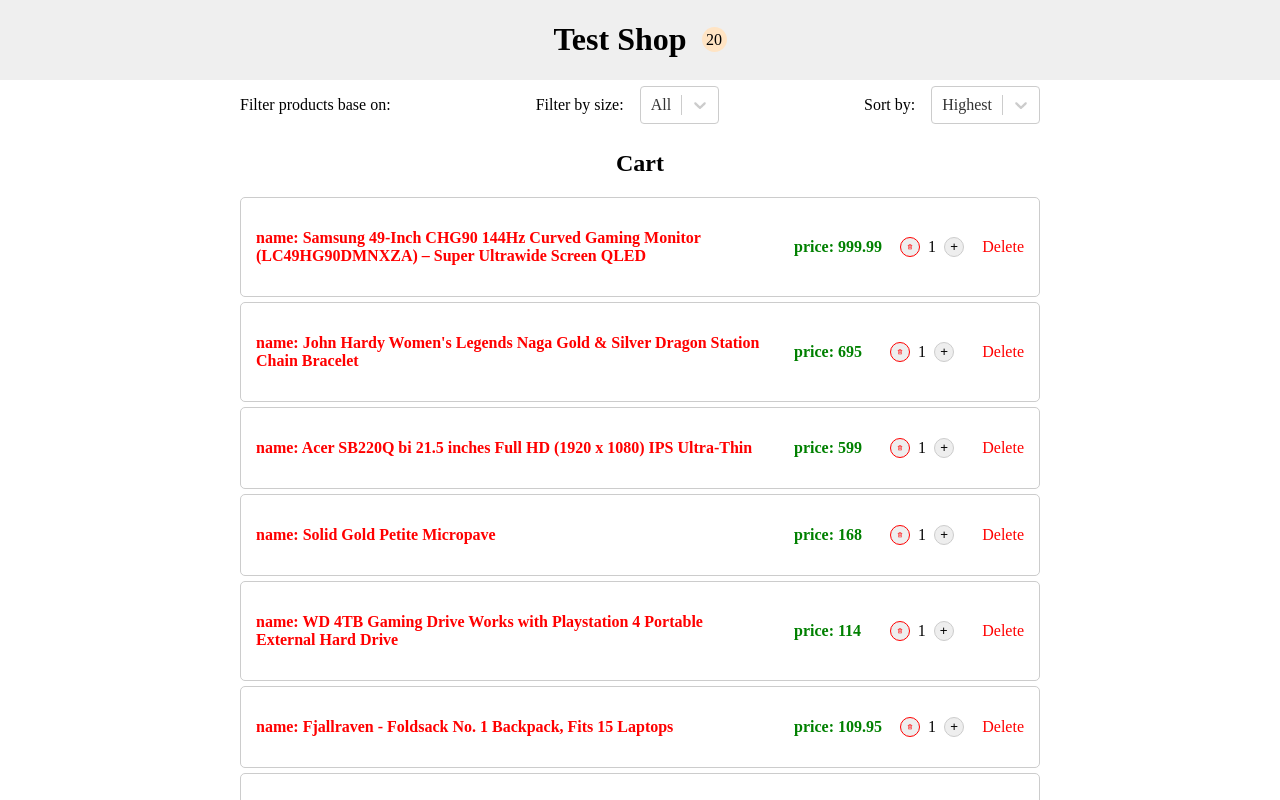
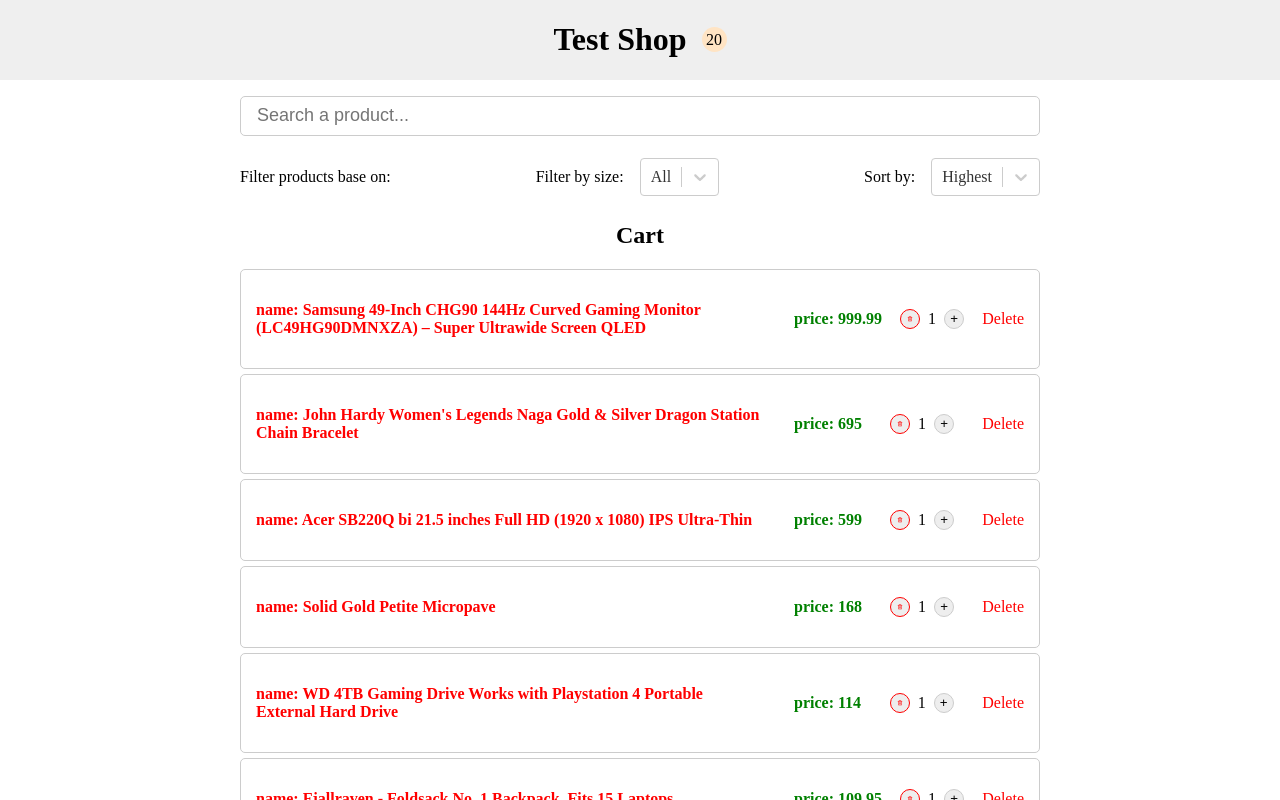
Before and after one commit to amir-rismani/react-tutorial, a React (Create React App) app: page / in a window 1280 px wide. Shown: the top 800 px of the page. Built offline with nearby package versions, Linux system fonts and the light colour scheme.

Commit message:
Search by products name

```diff
--- a/src/App.js
+++ b/src/App.js
@@ -24,6 +24,7 @@
 import CounterReducer from "./components/Reducer/CounterReducer";
 import ProductsProviderReducer from "./components/Providers/ProductsProviderReducer";
 import Filter from "./components/Filter/Filter"
+import SearchBar from "./common/SearchBar/SearchBar";
 // Context api
 // 1. create context by React.createContext
 // 2. export this
@@ -199,8 +200,11 @@
         <div className={styles.container}>
             <ProductsProviderReducer>
                 <NavBar />
-                <Filter />
-                <Products />
+                <div className={styles.content}>
+                    <SearchBar />
+                    <Filter />
+                    <Products />
+                </div>
             </ProductsProviderReducer>
         </div>
     );
--- a/src/App.module.css
+++ b/src/App.module.css
@@ -7,3 +7,7 @@
     margin: auto;
     text-align: center;
 }
+.content{
+    max-width: 50rem;
+    margin: auto;
+}
--- /dev/null
+++ b/src/common/SearchBar/SearchBar.jsx
@@ -0,0 +1,21 @@
+import { useState } from 'react';
+import styles from './SearchBar.module.css'
+import { useProductActions } from '../../components/Providers/ProductsProviderReducer';
+
+const SearchBar = () => {
+    const [value, setValue] = useState("");
+    const dispatch = useProductActions();
+
+    const changeHandler = (event) => {
+        dispatch({type:'search', event})
+        setValue(event.target.value)
+    }
+
+    return (
+        <div className={styles.formControl}>
+            <input type="text" name="search" id="search" placeholder='Search a product...' value={value} onChange={changeHandler}/>
+        </div>
+    );
+}
+
+export default SearchBar;
--- /dev/null
+++ b/src/common/SearchBar/SearchBar.module.css
@@ -0,0 +1,23 @@
+.formControl{
+    display: flex;
+    margin: 1rem auto;
+}
+
+.formControl input{
+    width: 100%;
+    height: 38px;
+    background-color: hsl(0, 0%, 100%);
+    outline: none;
+    border: 1px solid hsl(0, 0%, 80%);
+    border-radius: 5px;
+    padding: 0 1rem;
+    font-size: large;
+}
+
+.formControl input:hover {
+    border-color: hsl(0, 0%, 70%);
+}
+
+.formControl input:focus {
+    border-color: hsl(0, 0%, 60%);
+}
--- a/src/components/Filter/Filter.module.css
+++ b/src/components/Filter/Filter.module.css
@@ -2,8 +2,6 @@
     display: flex;
     justify-content: space-between;
     align-items: center;
-    max-width: 50rem;
-    margin: auto;
     gap: 1rem;
 }
 
--- a/src/components/Products/Products.module.css
+++ /dev/null
@@ -1,4 +0,0 @@
-.container{
-    max-width: 50%;
-    margin: auto;
-}
--- a/src/components/Providers/ProductsProviderReducer.js
+++ b/src/components/Providers/ProductsProviderReducer.js
@@ -65,6 +65,11 @@
                 sortedProducts = _.orderBy(state, ['price'], ['desc']);
             }
             return sortedProducts
+        case 'search':
+            const value = action.event.target.value;
+            // if (!value) return productState
+            const result = productsData.filter(product => product.name.toLowerCase().includes(value.toLowerCase()))
+            return result
         default:
             return state;
     }
```
